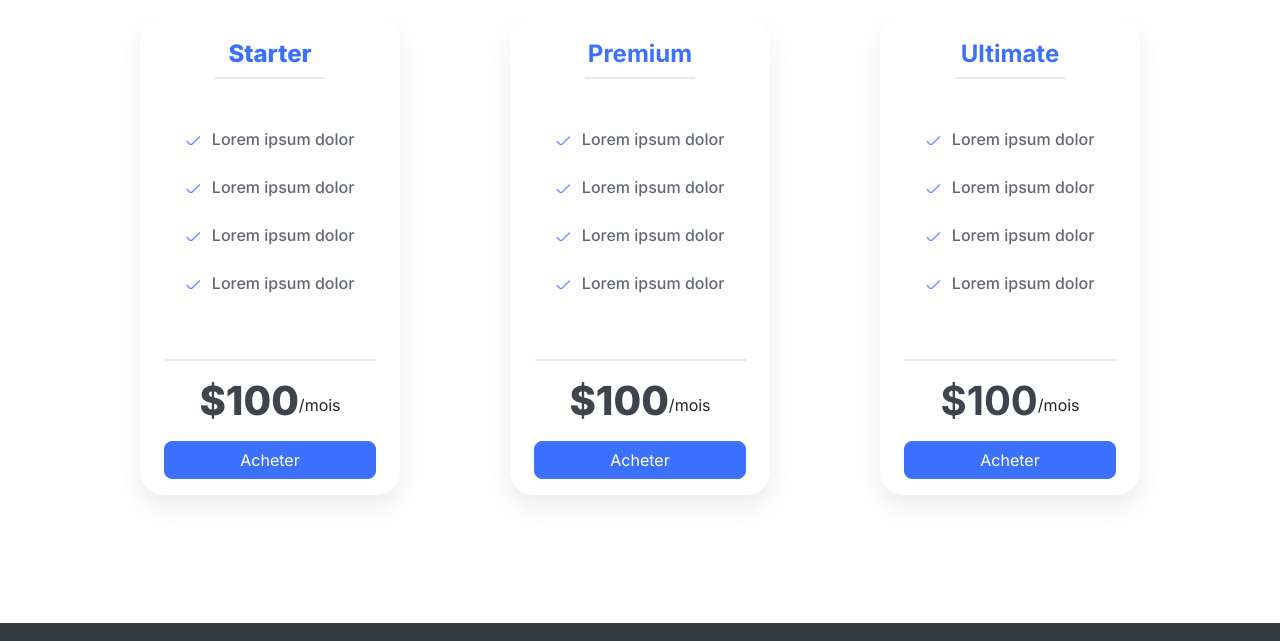
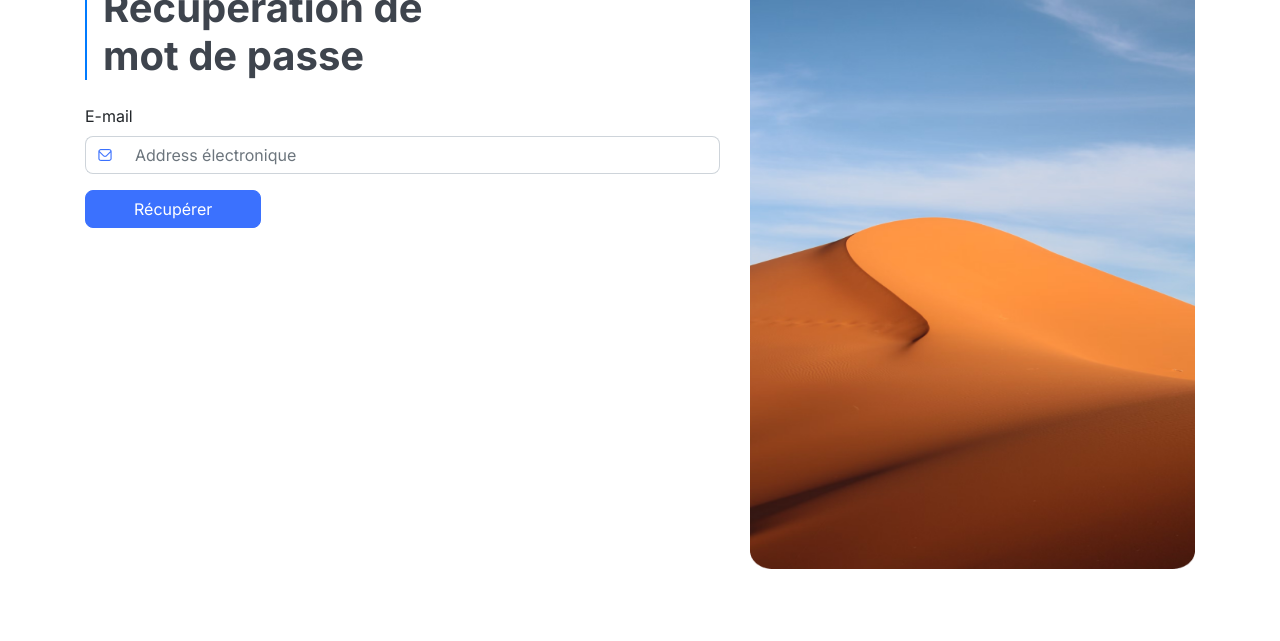
Before and after one commit to smainyounes/witoda, a plain HTML site: page forgotpassword.html in a window 1280 px wide. Shown: the part 746-1387 px from the top of the page. Drawn offline with nearby package versions, Linux system fonts and the light colour scheme.

Commit message:
adding forgotten password and fixing some stuff

```diff
--- a/pricing.html
+++ b/forgotpassword.html
@@ -33,7 +33,7 @@
     <!-- custom css -->
     <link rel="stylesheet" href="css/custom.css">
 
-    <title>Detail Offre</title>
+    <title>Mot de passe oublié</title>
   </head>
   <body>
 
@@ -97,109 +97,33 @@
     <div class="container mb-5 mt-3">
         <span class="text-muted font-weight-400">Accueil</span>
         <span class="mx-3"> > </span>
-        <span class="text-primary font-weight-700">Pack</span>
+        <span class="text-primary font-weight-700">Mot de passe oublié</span>
     </div>
 
-    <div class="container" style="margin-bottom: 80px;">
-        <div class="row mb-4">
-            <div class="col-12 text-center">
-                <span class="text-primary">Découvrir les meilleur plans</span>
-                <h1 class="text-dark font-weight-700">Choisir votre plan</h1>
+    <div class="container pt-5">
+        <div class="row">
+            <div class="col-md-7">
+                <div class="border-left border-primary pl-3" style="border-left-width: 2px !important;">
+                    <small class="text-primary" id="small-title">S'inscrire</small>
+                    <h1 class="font-weight-bold text-dark " id="title">Récupération de <br> mot de passe</h1>
+                </div>
+                <div class="mt-4">
+                    <label for="">E-mail</label>
+                    <div class="input-group mb-3">
+                        <div class="input-group-prepend">
+                        <label class="input-group-text border-right-0 bg-white rounded-8" for="inputGroupSelect01">
+                            <img src="images/icons/message.png" alt="">
+                        </label>
+                        </div>
+                        <input class="form-control border-left-0 rounded-8" type="number" placeholder="Address électronique">
                     </div>
                 </div>
-        <div class="owl-carousel pricing-container">
-            <div>
-                <div class="pricing-div mx-auto" style="max-width: 260px;">
-                    <h4 class="text-primary font-weight-800 text-center pt-4 pb-0">Starter</h4>
-                    <hr style="width: 108px;" class="my-0">
-                    <div class="text-center py-5 font-weight-500">
-                        <p>
-                            <img src="images/icons/check.png" style="width: 14px;" class="mr-2" alt="">
-                            Lorem ipsum dolor
-                        </p><br>
-                        <p>
-                            <img src="images/icons/check.png" style="width: 14px;" class="mr-2" alt="">
-                            Lorem ipsum dolor
-                        </p><br>
-                        <p>
-                            <img src="images/icons/check.png" style="width: 14px;" class="mr-2" alt="">
-                            Lorem ipsum dolor
-                        </p><br>
-                        <p>
-                            <img src="images/icons/check.png" style="width: 14px;" class="mr-2" alt="">
-                            Lorem ipsum dolor
-                        </p>
+
+                <button class="btn btn-primary px-5">Récupérer</button>
+
             </div>
-                    <hr style="width: 209px;">
-                    <div class="d-flex justify-content-center align-items-center">
-                        <span><h1 class="font-weight-800 text-dark">$100</h1></span><span>/mois</span>
-                    </div>
-                    <div class="px-4  pb-3 mt-2">
-                        <button class="btn btn-primary btn-block">Acheter</button>
-                    </div>
-                </div>
-            </div>
-            <div>
-                <div class="pricing-div mx-auto" style="max-width: 260px;">
-                    <h4 class="text-primary font-weight-700 text-center pt-4 pb-0">Premium</h4>
-                    <hr style="width: 108px;" class="my-0">
-                    <div class="text-center py-5 font-weight-500">
-                        <p>
-                            <img src="images/icons/check.png" style="width: 14px;" class="mr-2" alt="">
-                            Lorem ipsum dolor
-                        </p><br>
-                        <p>
-                            <img src="images/icons/check.png" style="width: 14px;" class="mr-2" alt="">
-                            Lorem ipsum dolor
-                        </p><br>
-                        <p>
-                            <img src="images/icons/check.png" style="width: 14px;" class="mr-2" alt="">
-                            Lorem ipsum dolor
-                        </p><br>
-                        <p>
-                            <img src="images/icons/check.png" style="width: 14px;" class="mr-2" alt="">
-                            Lorem ipsum dolor
-                        </p>
-                    </div>
-                    <hr style="width: 209px;">
-                    <div class="d-flex justify-content-center align-items-center">
-                        <span><h1 class="font-weight-800 text-dark">$100</h1></span><span>/mois</span>
-                    </div>
-                    <div class="px-4  pb-3 mt-2">
-                        <button class="btn btn-primary btn-block">Acheter</button>
-                    </div>
-                </div>
-            </div>
-            <div>
-                <div class="pricing-div mx-auto" style="max-width: 260px;">
-                    <h4 class="text-primary font-weight-700 text-center pt-4 pb-0">Ultimate</h4>
-                    <hr style="width: 108px;" class="my-0">
-                    <div class="text-center py-5 font-weight-500">
-                        <p>
-                            <img src="images/icons/check.png" style="width: 14px;" class="mr-2" alt="">
-                            Lorem ipsum dolor
-                        </p><br>
-                        <p>
-                            <img src="images/icons/check.png" style="width: 14px;" class="mr-2" alt="">
-                            Lorem ipsum dolor
-                        </p><br>
-                        <p>
-                            <img src="images/icons/check.png" style="width: 14px;" class="mr-2" alt="">
-                            Lorem ipsum dolor
-                        </p><br>
-                        <p>
-                            <img src="images/icons/check.png" style="width: 14px;" class="mr-2" alt="">
-                            Lorem ipsum dolor
-                        </p>
-                    </div>
-                    <hr style="width: 209px;">
-                    <div class="d-flex justify-content-center align-items-center">
-                        <span><h1 class="font-weight-700 text-dark">$100</h1></span><span>/mois</span>
-                    </div>
-                    <div class="px-4  pb-3 mt-2">
-                        <button class="btn btn-primary btn-block">Acheter</button>
-                    </div>
-                </div>
+            <div class="col-md-5">
+                <img class="img-fluid rounded-16 d-none d-md-block" id="img-right" style="height:80%;width: 100%;" src="images/desert.png" alt="">
             </div>
         </div>
     </div>
@@ -258,31 +182,5 @@
         </div>
     </footer>
 
-
-    <script>
-
-        $('select').selectpicker({
-            'styleBase': 'form-control border border-left-0 rounded-8 bg-white'
-        });
-
-        let owl3 = $('.pricing-container').owlCarousel({
-            items: 3,
-            stageOuterClass: 'owl-stage-outer pb-5',
-            loop: true,
-            responsive:{
-                0:{
-                    items:1
-                },
-                768:{
-                    items:3
-                },
-                576:{
-                    items:2
-                }
-            },
-        });
-
-    </script>
-
   </body>
 </html>
```
Also changed, not shown: add.html (+1 -1 lines), login.html (+8 -4 lines). Lines whose indentation alone changed are shown as unchanged.
